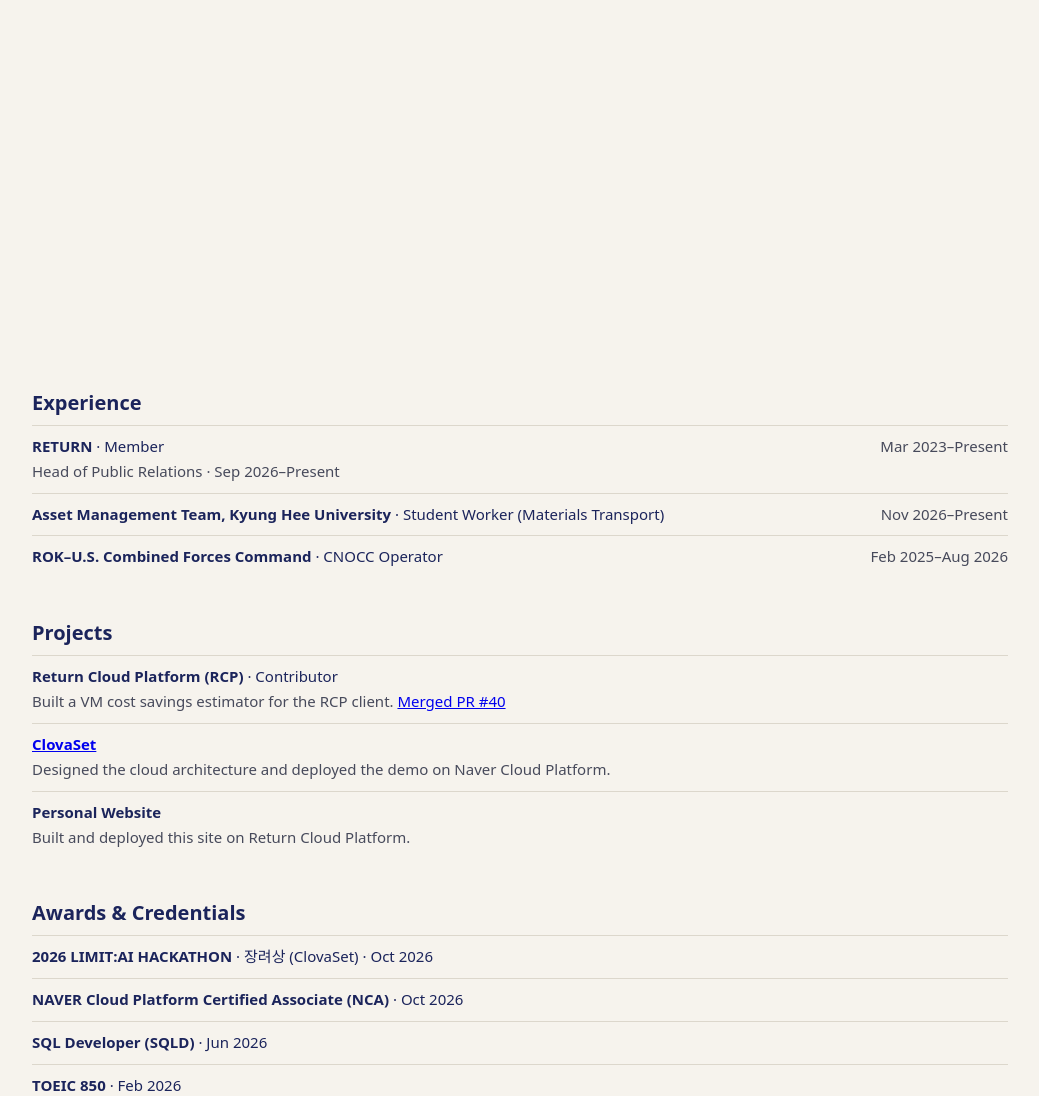
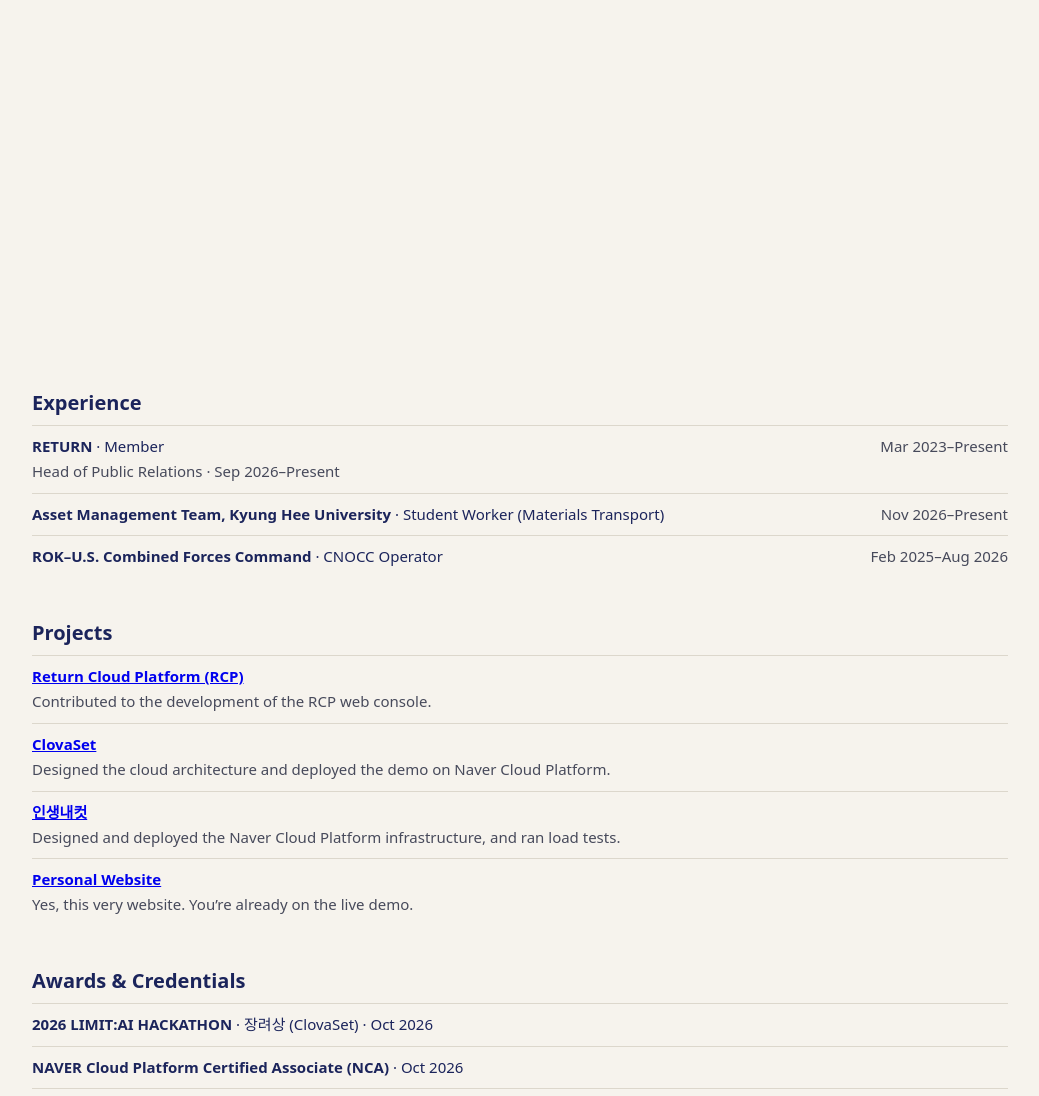
Before and after one commit to d0ubleho/my-website, a plain HTML site: page index.html in a window 1280 px wide. Shown: the part 496-1592 px from the top of the page, without its empty margins (120-1159 px from the left). Drawn offline with Linux system fonts and the light colour scheme.

Commit message:
Update profile and projects

```diff
--- a/index.html
+++ b/index.html
@@ -12,7 +12,7 @@
       <section class="hero" aria-labelledby="intro-title"> <!-- 첫 화면 영역이에요. 보조 기술이 아래 제목을 영역 이름으로 읽어요. -->
         <div class="hero-content"> <!-- 제목과 소개를 한 덩어리로 묶어요. -->
           <h1 id="intro-title">doubleho ?</h1> <!-- 첫 화면의 제목이에요. id는 위에서 이 제목을 가리킬 때 써요. -->
-          <p>Kyung Hee University · Computer Science · Interested in infrastructure</p> <!-- 학교, 전공, 관심사를 소개해요. -->
+          <p>Kyung Hee University · Computer Science and Engineering</p> <!-- 학교, 전공, 관심사를 소개해요. -->
         </div> <!-- 제목과 소개 묶음을 닫아요. -->
       </section> <!-- 첫 화면 영역을 닫아요. -->
       <div class="intro-space" aria-hidden="true"></div> <!-- 첫 화면의 높이와 스크롤 정렬 위치를 잡아요. -->
@@ -41,16 +41,20 @@
           <h2 id="projects-title">Projects</h2> <!-- 프로젝트 섹션 제목이에요. -->
           <ul class="project-list" role="list"> <!-- 프로젝트 목록이에요. 불릿을 숨겨도 목록으로 읽히게 해요. -->
             <li> <!-- RCP 기여 항목을 열어요. -->
-              <strong>Return Cloud Platform (RCP)</strong> · Contributor <!-- 프로젝트 이름 옆에 기여자 역할을 표시해요. -->
-              <p>Built a VM cost savings estimator for the RCP client. <a href="https://github.com/KHU-RETURN/rcp-client/pull/40">Merged PR #40</a></p> <!-- 추가한 기능과 병합된 PR 링크를 표시해요. -->
+              <strong><a href="https://khu-return.com/">Return Cloud Platform (RCP)</a></strong><!-- 프로젝트 이름 옆에 기여자 역할을 표시해요. -->
+              <p>Contributed to the development of the RCP web console.</p>
             </li> <!-- RCP 기여 항목을 닫아요. -->
             <li> <!-- ClovaSet 항목을 열어요. -->
               <strong><a href="https://github.com/haramj/ClovaSet">ClovaSet</a></strong> <!-- 굵은 프로젝트 이름을 누르면 GitHub 저장소가 열려요. -->
               <p>Designed the cloud architecture and deployed the demo on Naver Cloud Platform.</p> <!-- 직접 맡은 작업을 한 문장으로 소개해요. -->
             </li> <!-- ClovaSet 항목을 닫아요. -->
+            <li>
+              <strong><a href="https://github.com/d0ubleho/face-based-photo-sorter" lang="ko">인생내컷</a></strong>
+              <p>Designed and deployed the Naver Cloud Platform infrastructure, and ran load tests.</p>
+            </li>
             <li> <!-- 개인 홈페이지 항목을 열어요. -->
-              <strong>Personal Website</strong> <!-- 현재 보고 있는 사이트의 프로젝트 이름이에요. -->
-              <p>Built and deployed this site on Return Cloud Platform.</p> <!-- 홈페이지를 만들고 배포한 플랫폼을 적어요. -->
+              <strong><a href="https://drdoubleho.apps.khu-return.com/">Personal Website</a></strong> <!-- 현재 보고 있는 사이트의 프로젝트 이름이에요. -->
+              <p>Yes, this very website. You’re already on the live demo.</p> <!-- 홈페이지를 만들고 배포한 플랫폼을 적어요. -->
             </li> <!-- 개인 홈페이지 항목을 닫아요. -->
           </ul> <!-- 프로젝트 목록을 닫아요. -->
         </section> <!-- 프로젝트 영역을 닫아요. -->
```
